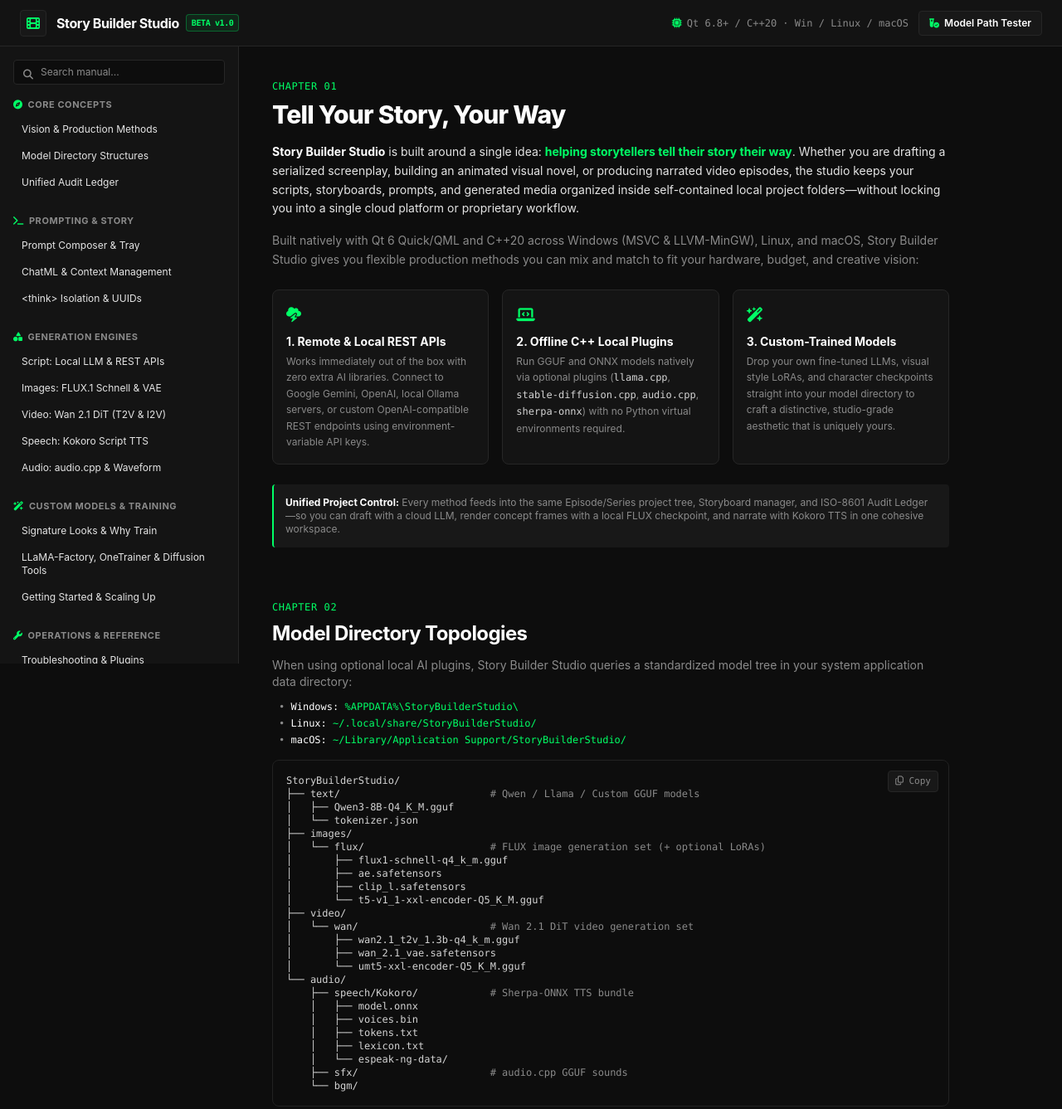
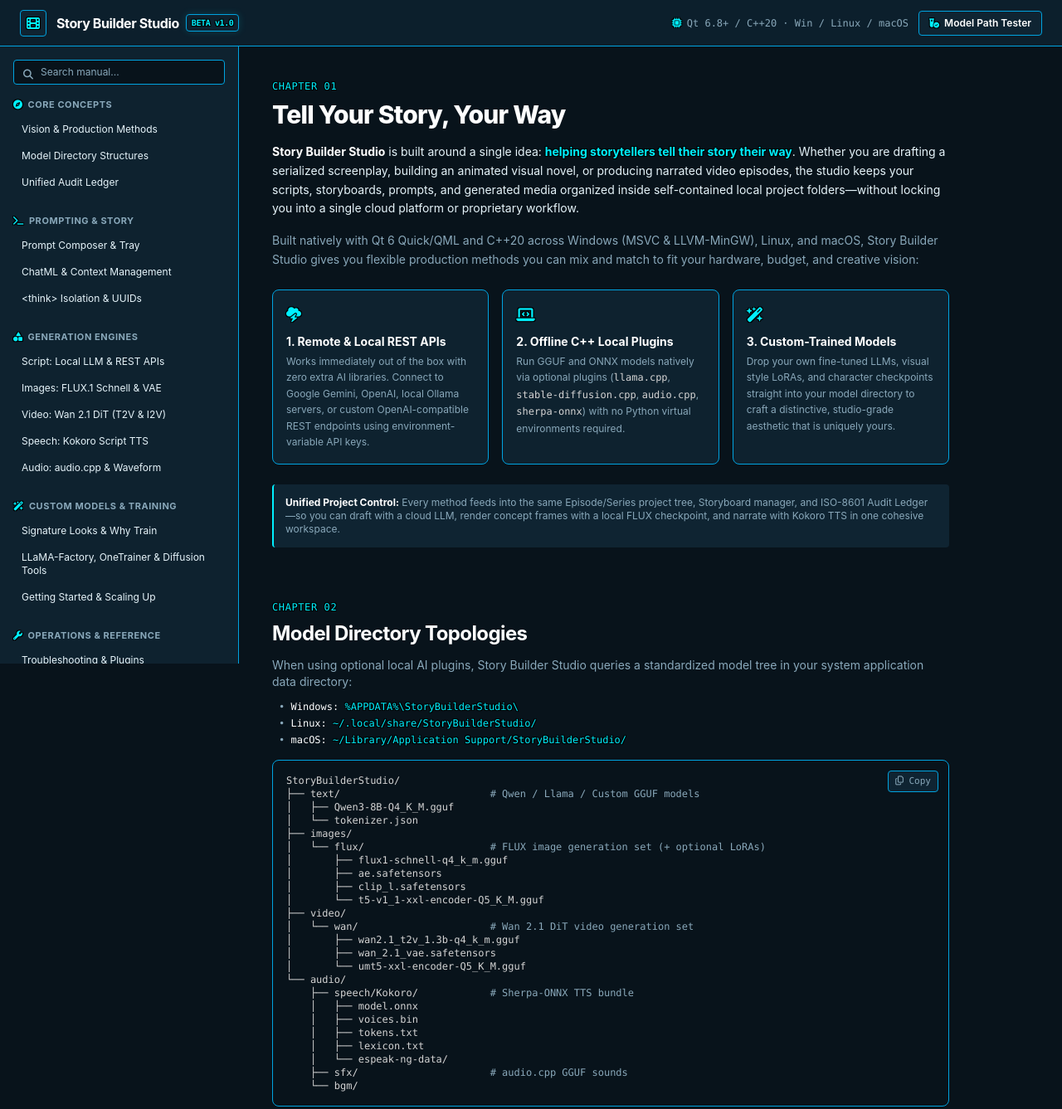
Before and after one commit to gufymike/StoryBuilderStudio, a plain HTML site: page docs/index.html in a window 1280 px wide. Shown: the top 1337 px of the page at 83% size. Drawn offline with nearby package versions, Linux system fonts and the light colour scheme.

Commit message:
color scheme update

```diff
--- a/docs/index.html
+++ b/docs/index.html
@@ -13,16 +13,17 @@
             extend: {
                 colors: {
                     studio: {
-                            base: '#0D0D0D',
-                            panel: '#141414',
-                            surface: '#181818',
-                            border: '#262626',
-                            hover: '#222222',
-                            accent: '#00FF66',
-                            accentMuted: '#00B344',
-                            accentGlow: 'rgba(0, 255, 102, 0.15)',
-                            text: '#E5E5E5',
-                            muted: '#8A8A8A'
+                        base: '#08131B',         // Deep backdrop beneath #0E222F wells
+                        panel: '#0E222F',        // Dark Well / Mode Pill / Context Badge
+                        surface: '#0F2432',      // Unload / Secondary Button Well
+                        border: '#00A3E0',       // Accent Borders / Primary Action Fill
+                        hover: '#132B3A',        // Stepper Active Tile
+                        accent: '#00F0FF',       // Highlight / Active Glow
+                        accentHover: '#00B4F0',  // Hover Accent
+                        accentMuted: '#0077A8',  // Pressed / Down State
+                        accentGlow: 'rgba(0, 240, 255, 0.15)',
+                        text: '#E6F4FA',
+                        muted: '#89A8BA'
                     }
                 },
                 fontFamily: {
@@ -42,23 +43,29 @@
                 height: 7px;
             }
             ::-webkit-scrollbar-track {
-            background: #121212;
+                background: #08131B;
             }
             ::-webkit-scrollbar-thumb {
-            background: #2A2A2A;
+                background: #132B3A;
                 border-radius: 4px;
             }
             ::-webkit-scrollbar-thumb:hover {
-            background: #00B344;
+                background: #00B4F0;
             }
             .code-block {
-            background-color: #0d0d0d;
-            border: 1px solid #222;
+                background-color: #08131B;
+                border: 1px solid #00A3E0;
             }
             .badge-accent {
-            background: rgba(0, 255, 102, 0.08);
-            border: 1px solid rgba(0, 255, 102, 0.3);
-            color: #00FF66;
+                background: #0E222F;
+                border: 1px solid #00A3E0;
+                color: #00F0FF;
+                box-shadow: 0 0 10px rgba(0, 240, 255, 0.15);
+                text-shadow: -1px -1px 0 #000, 1px -1px 0 #000, -1px 1px 0 #000, 1px 1px 0 #000;
+            }
+            /* Black border around colored accent text */
+            .text-studio-accent {
+                text-shadow: -1px -1px 0 #000, 1px -1px 0 #000, -1px 1px 0 #000, 1px 1px 0 #000;
             }
             html {
                 scroll-behavior: smooth;
```
Lines whose indentation alone changed are shown as unchanged.
